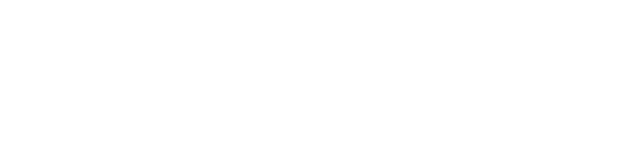
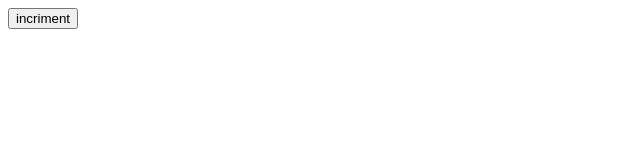
Before and after one commit to ashomurodov/teamgroup, a plain HTML site: page index.html in a window 1280 px wide. Shown: the whole page, without its empty margins (0-640 px from the left). Drawn offline with Linux system fonts and the light colour scheme.

Commit message:
btn incriment qo'shdim

```diff
--- a/index.html
+++ b/index.html
@@ -10,6 +10,8 @@
 <body>
 
     <!-- html codes -->
+
+    <button class="btn">incriment</button>
     <script src="main.js"></script>
 </body>
 </html>
```
